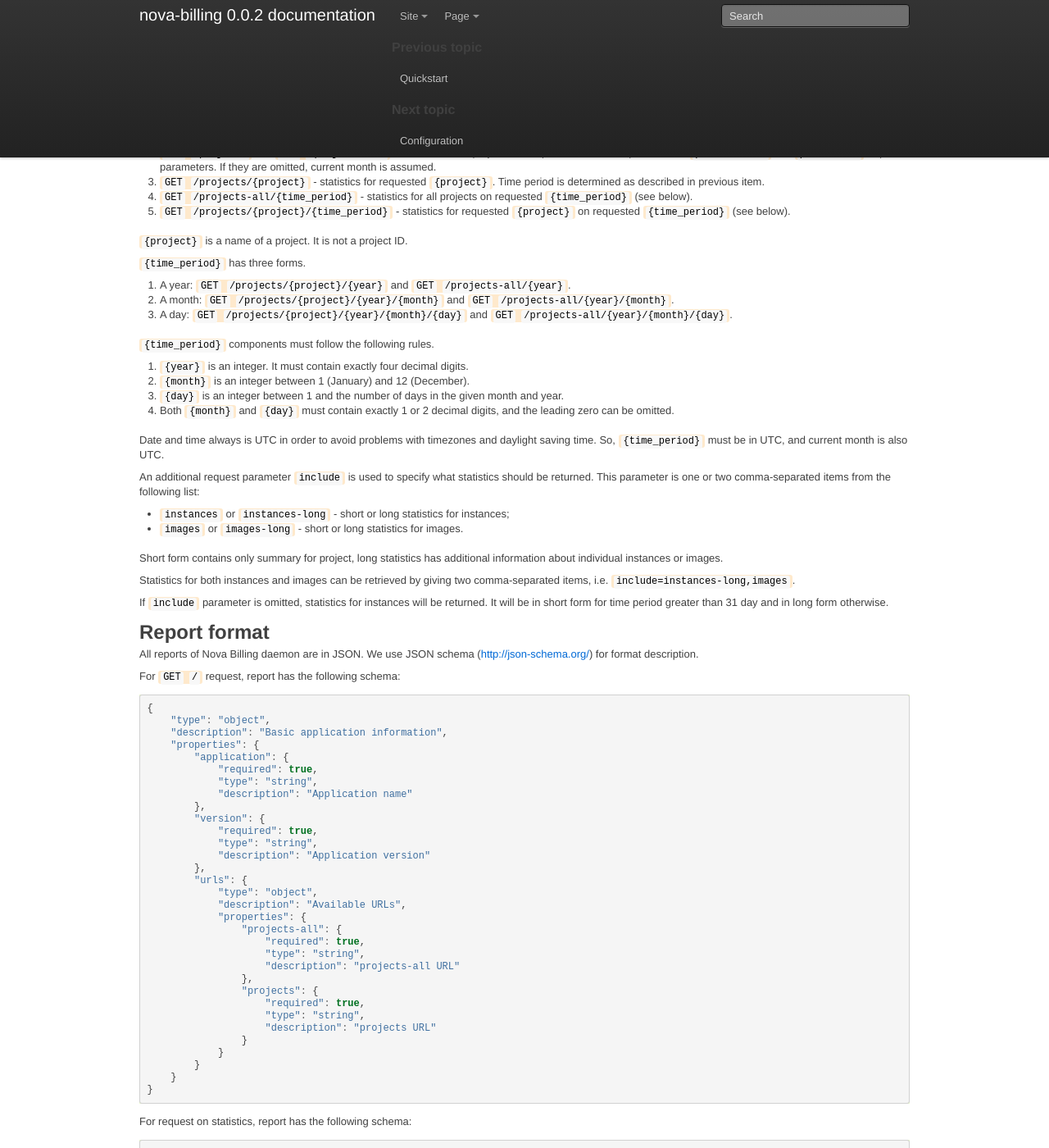
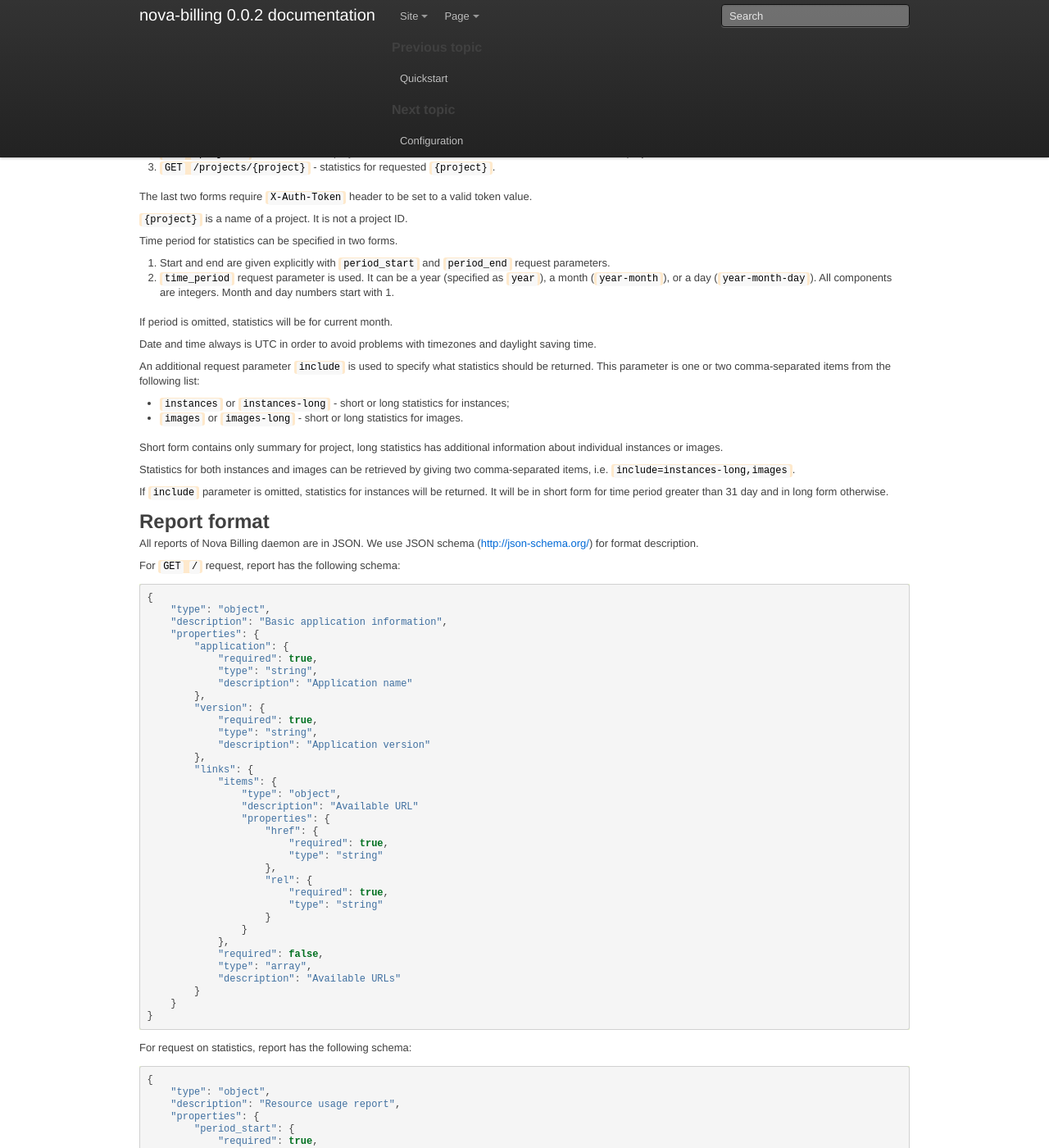
Before and after one commit to griddynamics/nova-billing, a Sphinx documentation site: the page built from doc/source/restapi.rst, in a window 1280 px wide and 1400 px high. Shown: the whole window at 82% size. Built offline with Sphinx 7.4.7, drawn with Linux system fonts in a browser that asks for light colours; some of the changed text lies outside the part shown.

Commit message:
update doc

```diff
--- a/doc/source/restapi.rst
+++ b/doc/source/restapi.rst
@@ -8,41 +8,29 @@
 
 1. ``GET /`` - report on available URLs and application name and version.
 
-2. ``GET /projects`` and ``GET /projects-all`` - statistics for all
-   projects.  Time period should be specified with ``period_start``
-   and ``period_end`` request parameters. If they are omitted, current month is assumed.
+2. ``GET /projects`` - statistics for all projects if user has role Admin,
+   otherwise statistics for token's project will be returned.
 
 3. ``GET /projects/{project}`` - statistics for requested
-   ``{project}``. Time period is determined as described in previous item.
+   ``{project}``.
 
-4. ``GET /projects-all/{time_period}`` - statistics for all
-   projects on requested ``{time_period}`` (see below).
-
-5. ``GET /projects/{project}/{time_period}`` - statistics for requested
-   ``{project}`` on requested ``{time_period}`` (see below).
+The last two forms require ``X-Auth-Token`` header to be set to a valid token value.
 
 ``{project}`` is a name of a project. It is not a project ID.
 
-``{time_period}`` has three forms.
+Time period for statistics can be specified in two forms.
 
-#. A year: ``GET /projects/{project}/{year}`` and ``GET /projects-all/{year}``.
-#. A month: ``GET /projects/{project}/{year}/{month}`` and ``GET /projects-all/{year}/{month}``.
-#. A day: ``GET /projects/{project}/{year}/{month}/{day}`` and ``GET /projects-all/{year}/{month}/{day}``.
+1. Start and end are given explicitly with ``period_start``
+   and ``period_end`` request parameters.
 
-``{time_period}`` components must follow the following rules.
+2. ``time_period`` request parameter is used. It can be a year
+   (specified as ``year``), a month (``year-month``), or a day
+   (``year-month-day``). All components are integers. Month and
+   day numbers start with 1.
 
-1. ``{year}`` is an integer. It must contain exactly four decimal digits.
-
-2. ``{month}`` is an integer between 1 (January) and 12 (December).
-
-3. ``{day}`` is an integer between 1 and the number of days in the given
-   month and year.
-
-4. Both ``{month}`` and ``{day}`` must contain exactly 1 or 2 decimal digits,
-   and the leading zero can be omitted.
+If period is omitted, statistics will be for current month.
 
 Date and time always is UTC in order to avoid problems with timezones and daylight saving time.
-So, ``{time_period}`` must be in UTC, and current month is also UTC.
 
 An additional request parameter ``include`` is used to specify what statistics should be returned.
 This parameter is one or two comma-separated items from the following list:
@@ -81,21 +69,24 @@
                 "type": "string",
                 "description": "Application version"
             },
-            "urls": {
-                "type": "object",
-                "description": "Available URLs",
-                "properties": {
-                    "projects-all": {
-                        "required": true,
-                        "type": "string",
-                        "description": "projects-all URL"
-                    },
-                    "projects": {
-                        "required": true,
-                        "type": "string",
-                        "description": "projects URL"
+            "links": {
+                "items": {
+                    "type": "object",
+                    "description": "Available URL"
+                    "properties": {
+                        "href": {
+                            "required": true,
+                            "type": "string"
+                        },
+                        "rel": {
+                            "required": true,
+                            "type": "string"
+                        }
                     }
-                }
+                },
+                "required": false,
+                "type": "array",
+                "description": "Available URLs"
             }
         }
     }
@@ -128,19 +119,9 @@
                 "required": false,
                 "type": "array",
                 "description": "Statistics for all projects"
-            },
-            "project": {
-                "required": false,
-                "type": "object",
-                "description": "Project statistics"
             }
         }
     }
-
-``project`` key is available if a particular project is requested (i.e.,
-``GET /projects/{project}/{time_period}`` or ``GET /projects/{project}``).
-Otherwise, ``projects`` key is available (``GET /projects``,
-``GET /projects-all``, and ``GET /projects-all/{time_period}`` requests).
 
 Project statistics object has the following schema:
 
@@ -286,25 +267,29 @@
 Examples
 --------
 
+In these examples, ``999888777666`` is assumed to be a valid Admin's token.
+
 Instances statistics for ``systenant`` project on 2011 year:
 
 .. code-block:: javascript
 
-    $ curl "http://localhost:8787/projects/systenant/2011" | python -mjson.tool
+    $ curl "http://localhost:8787/projects/systenant?time_period=2011" -H "X-Auth-Token: 999888777666" | python -mjson.tool
     {
         "period_end": "2012-01-01T00:00:00Z",
         "period_start": "2011-01-01T00:00:00Z",
-        "project": {
-            "instances": {
-                "count": 7,
-                "usage": {
-                    "local_gb_h": 68495.83333333333,
-                    "memory_mb_h": 7013973.333333333,
-                    "vcpus_h": 3424.7916666666665
-                }
-            },
-            "name": "systenant",
-            "url": "http://127.0.0.1:8787/projects/systenant"
+        "projects": {
+            "systenant": {
+                "instances": {
+                    "count": 7,
+                    "usage": {
+                        "local_gb_h": 68495.83333333333,
+                        "memory_mb_h": 7013973.333333333,
+                        "vcpus_h": 3424.7916666666665
+                    }
+                },
+                "name": "systenant",
+                "url": "http://127.0.0.1:8787/projects/systenant"
+            }
         }
     }
 
@@ -313,7 +298,7 @@
 
 .. code-block:: javascript
 
-    $ curl "http://localhost:8787/projects-all/2011/12" | python -mjson.tool
+    $ curl "http://localhost:8787/projects?time_period=2011-12" -H "X-Auth-Token: 999888777666" | python -mjson.tool
     {
         "period_end": "2012-01-01T00:00:00Z",
         "period_start": "2011-12-01T00:00:00Z",
@@ -345,60 +330,62 @@
 
 .. code-block:: javascript
 
-    $ curl "http://localhost:8787/projects/tenant2?include=images-long&period_start=2011-01-01T00%3A00%3A00Z&period_end=2012-01-01T01%3A00%3A00Z" | python -mjson.tool
+    $ curl "http://localhost:8787/projects/tenant2?include=images-long&period_start=2011-01-01T00%3A00%3A00Z&period_end=2012-01-01T01%3A00%3A00Z" -H "X-Auth-Token: 999888777666" | python -mjson.tool
     {
         "period_end": "2012-01-01T00:00:00Z",
         "period_start": "2011-01-01T01:00:00Z",
-        "project": {
-            "images": {
-                "count": 4,
-                "items": [
-                    {
-                        "created_at": "2011-12-28T16:25:21.852159Z",
-                        "destroyed_at": null,
-                        "id": 1,
-                        "lifetime_sec": 286478,
-                        "name": "SL61_ramdisk",
-                        "usage": {
-                            "local_gb_h": 0.0011111111111111111
+        "projects": {
+            "tenant2": {
+                "images": {
+                    "count": 4,
+                    "items": [
+                        {
+                            "created_at": "2011-12-28T16:25:21.852159Z",
+                            "destroyed_at": null,
+                            "id": 1,
+                            "lifetime_sec": 286478,
+                            "name": "SL61_ramdisk",
+                            "usage": {
+                                "local_gb_h": 0.0011111111111111111
+                            }
+                        },
+                        {
+                            "created_at": "2011-12-28T16:25:22.615385Z",
+                            "destroyed_at": null,
+                            "id": 2,
+                            "lifetime_sec": 286477,
+                            "name": "SL61_kernel",
+                            "usage": {
+                                "local_gb_h": 0.2875
+                            }
+                        },
+                        {
+                            "created_at": "2011-12-28T16:25:23.376856Z",
+                            "destroyed_at": null,
+                            "id": 3,
+                            "lifetime_sec": 286476,
+                            "name": "SL61",
+                            "usage": {
+                                "local_gb_h": 16.071666666666665
+                            }
+                        },
+                        {
+                            "created_at": "2011-12-29T08:04:07.497591Z",
+                            "destroyed_at": null,
+                            "id": 4,
+                            "lifetime_sec": 230152,
+                            "name": "ramdisk2",
+                            "usage": {
+                                "local_gb_h": 0.0008333333333333334
+                            }
                         }
-                    },
-                    {
-                        "created_at": "2011-12-28T16:25:22.615385Z",
-                        "destroyed_at": null,
-                        "id": 2,
-                        "lifetime_sec": 286477,
-                        "name": "SL61_kernel",
-                        "usage": {
-                            "local_gb_h": 0.2875
-                        }
-                    },
-                    {
-                        "created_at": "2011-12-28T16:25:23.376856Z",
-                        "destroyed_at": null,
-                        "id": 3,
-                        "lifetime_sec": 286476,
-                        "name": "SL61",
-                        "usage": {
-                            "local_gb_h": 16.071666666666665
-                        }
-                    },
-                    {
-                        "created_at": "2011-12-29T08:04:07.497591Z",
-                        "destroyed_at": null,
-                        "id": 4,
-                        "lifetime_sec": 230152,
-                        "name": "ramdisk2",
-                        "usage": {
-                            "local_gb_h": 0.0008333333333333334
-                        }
+                    ],
+                    "usage": {
+                        "local_gb_h": 16.36111111111111
                     }
-                ],
-                "usage": {
-                    "local_gb_h": 16.36111111111111
-                }
-            },
-            "name": "tenant2",
-            "url": "http://127.0.0.1:8787/projects/tenant2"
+                },
+                "name": "tenant2",
+                "url": "http://127.0.0.1:8787/projects/tenant2"
+            }
         }
     }
```
Also changed, not shown: doc/source/quickstart.rst (+18 -15 lines), 1 other file.
